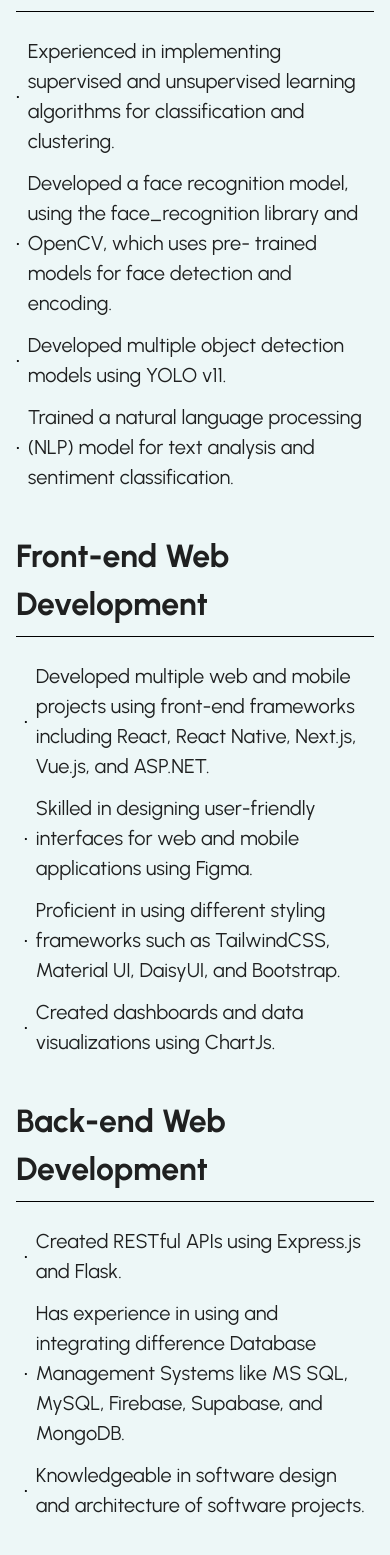
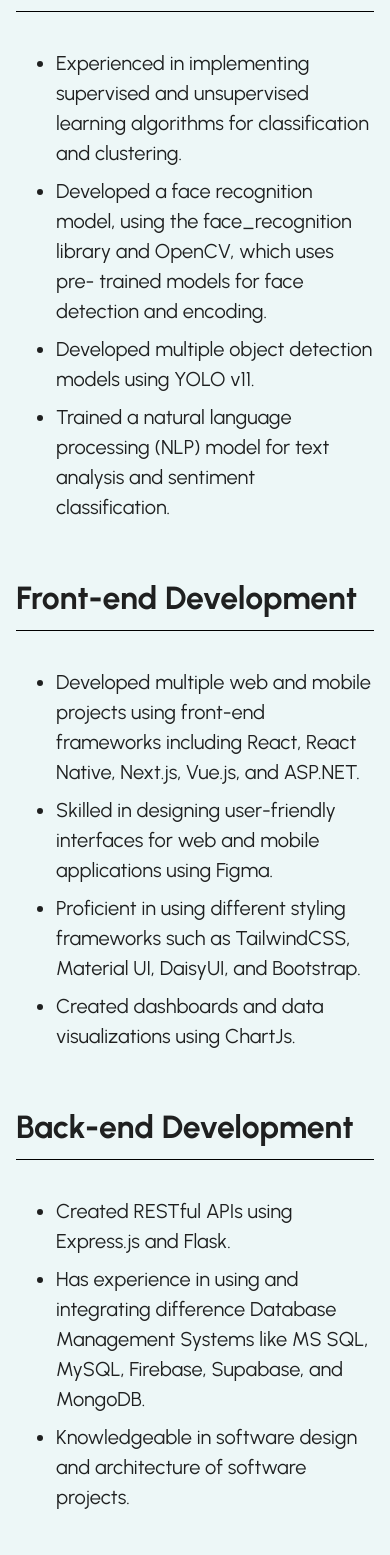
Before and after one commit to wncelrcn/wncelrcn.github.io, a Next.js app: page /skills in a window 390 px wide. Shown: the part 443-1998 px from the top of the page. Built offline with nearby package versions, Linux system fonts and the light colour scheme.

Commit message:
fix: minor responsive design fixes

```diff
--- a/app/page.js
+++ b/app/page.js
@@ -66,13 +66,13 @@
   position: "relative",
   width: "100%",
   height: "650px",
-  marginTop: "4rem",
+  marginTop: "8rem",
   overflow: "hidden",
   [theme.breakpoints.down("md")]: {
     height: "500px",
   },
   [theme.breakpoints.down("sm")]: {
-    height: "400px",
+    height: "300px",
   },
   "&::before": {
     content: '""',
--- a/app/skills/page.js
+++ b/app/skills/page.js
@@ -1,7 +1,14 @@
 "use client";
 
 import React from "react";
-import { Container, Typography, Box, Grid, Paper } from "@mui/material";
+import {
+  Container,
+  Typography,
+  Box,
+  Grid,
+  List,
+  ListItem,
+} from "@mui/material";
 import { styled } from "@mui/material/styles";
 
 const SectionTitle = styled(Typography)(({ theme }) => ({
@@ -52,18 +59,17 @@
   },
 }));
 
-const SkillItem = styled(Typography)(({ theme }) => ({
+const BulletList = styled(List)({
+  paddingLeft: "1rem",
+  "& li": {
+    display: "list-item",
+    padding: "0.25rem 0",
     fontFamily: "var(--font-urbanist)",
     fontSize: "1.25rem",
-  marginBottom: "0.75rem",
-  display: "flex",
-  alignItems: "center",
-  "&:before": {
-    content: '"•"',
-    marginRight: "0.5rem",
-    color: "#000",
   },
-}));
+  listStyleType: "disc",
+  marginLeft: "1rem",
+});
 
 export default function Skills() {
   return (
@@ -81,77 +87,85 @@
           <Grid item xs={12}>
             <Box sx={{ mb: 5 }}>
               <SkillCategory>Machine Learning</SkillCategory>
-              <Box sx={{ width: "100%" }}>
-                <SkillItem>
+              <Box sx={{ ml: 1 }}>
+                <BulletList>
+                  <ListItem>
                     Experienced in implementing supervised and unsupervised
                     learning algorithms for classification and clustering.
-                </SkillItem>
-                <SkillItem>
-                  Developed a face recognition model, using the face_recognition
-                  library and OpenCV, which uses pre- trained models for face
-                  detection and encoding.
-                </SkillItem>
-                <SkillItem>
+                  </ListItem>
+                  <ListItem>
+                    Developed a face recognition model, using the
+                    face_recognition library and OpenCV, which uses pre- trained
+                    models for face detection and encoding.
+                  </ListItem>
+                  <ListItem>
                     Developed multiple object detection models using YOLO v11.
-                </SkillItem>
-                <SkillItem>
+                  </ListItem>
+                  <ListItem>
                     Trained a natural language processing (NLP) model for text
                     analysis and sentiment classification.
-                </SkillItem>
+                  </ListItem>
+                </BulletList>
               </Box>
             </Box>
 
             <Box sx={{ mb: 5 }}>
-              <SkillCategory>Front-end Web Development</SkillCategory>
+              <SkillCategory>Front-end Development</SkillCategory>
               <Box sx={{ ml: 1 }}>
-                <SkillItem>
+                <BulletList>
+                  <ListItem>
                     Developed multiple web and mobile projects using front-end
-                  frameworks including React, React Native, Next.js, Vue.js, and
-                  ASP.NET.
-                </SkillItem>
-                <SkillItem>
+                    frameworks including React, React Native, Next.js, Vue.js,
+                    and ASP.NET.
+                  </ListItem>
+                  <ListItem>
                     Skilled in designing user-friendly interfaces for web and
                     mobile applications using Figma.
-                </SkillItem>
-                <SkillItem>
+                  </ListItem>
+                  <ListItem>
                     Proficient in using different styling frameworks such as
                     TailwindCSS, Material UI, DaisyUI, and Bootstrap.
-                </SkillItem>
-                <SkillItem>
+                  </ListItem>
+                  <ListItem>
                     Created dashboards and data visualizations using ChartJs.
-                </SkillItem>
+                  </ListItem>
+                </BulletList>
               </Box>
             </Box>
 
             <Box sx={{ mb: 5 }}>
-              <SkillCategory>Back-end Web Development</SkillCategory>
+              <SkillCategory>Back-end Development</SkillCategory>
               <Box sx={{ ml: 1 }}>
-                <SkillItem>
+                <BulletList>
+                  <ListItem>
                     Created RESTful APIs using Express.js and Flask.
-                </SkillItem>
-                <SkillItem>
+                  </ListItem>
+                  <ListItem>
                     Has experience in using and integrating difference Database
-                  Management Systems like MS SQL, MySQL, Firebase, Supabase, and
-                  MongoDB.
-                </SkillItem>
-                <SkillItem>
-                  Knowledgeable in software design and architecture of software
-                  projects.
-                </SkillItem>
+                    Management Systems like MS SQL, MySQL, Firebase, Supabase,
+                    and MongoDB.
+                  </ListItem>
+                  <ListItem>
+                    Knowledgeable in software design and architecture of
+                    software projects.
+                  </ListItem>
+                </BulletList>
               </Box>
             </Box>
 
             <Box sx={{ mb: 5 }}>
               <SkillCategory>Project Management</SkillCategory>
               <Box sx={{ ml: 1 }}>
-                <SkillItem>
+                <BulletList>
+                  <ListItem>
                     Spearheaded different teams through the planning, analysis,
                     design, and implementation of various software projects.
-                </SkillItem>
-                <SkillItem>
-                  Used project management tools such as Trello, Jira, and GitHub
-                  for managing project deliverables
-                </SkillItem>
+                  </ListItem>
+                  <ListItem>
+                    Used project management tools such as Trello, Jira, and
+                    GitHub for managing project deliverables
+                  </ListItem>
+                </BulletList>
               </Box>
             </Box>
           </Grid>
--- a/components/Footer.js
+++ b/components/Footer.js
@@ -127,7 +127,7 @@
               >
                 Resume
               </FooterLink>
-              {!isMobile && " | "}
+              {!isMobile && "     "}
               <FooterLink
                 href="https://linkedin.com/in/wincelarcen"
                 target="_blank"
@@ -135,7 +135,7 @@
               >
                 LinkedIn
               </FooterLink>
-              {!isMobile && " | "}
+              {!isMobile && "     "}
               <FooterLink
                 href="https://github.com/wncelrcn"
                 target="_blank"
--- a/components/Header.js
+++ b/components/Header.js
@@ -88,7 +88,7 @@
               color="inherit"
               aria-label="menu"
               onClick={toggleDrawer}
-              sx={{ color: "#000000" }}
+              sx={{ color: "#000000", mr: "0.3rem" }}
             >
               <MenuIcon />
             </IconButton>
```
Lines whose indentation alone changed are shown as unchanged.
